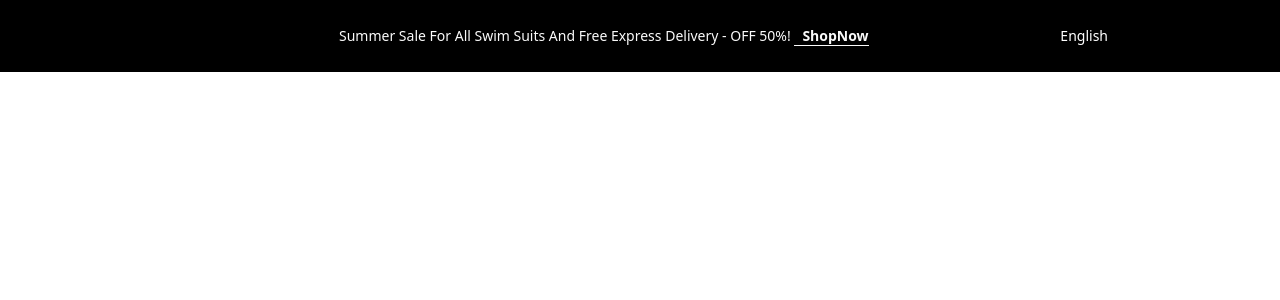
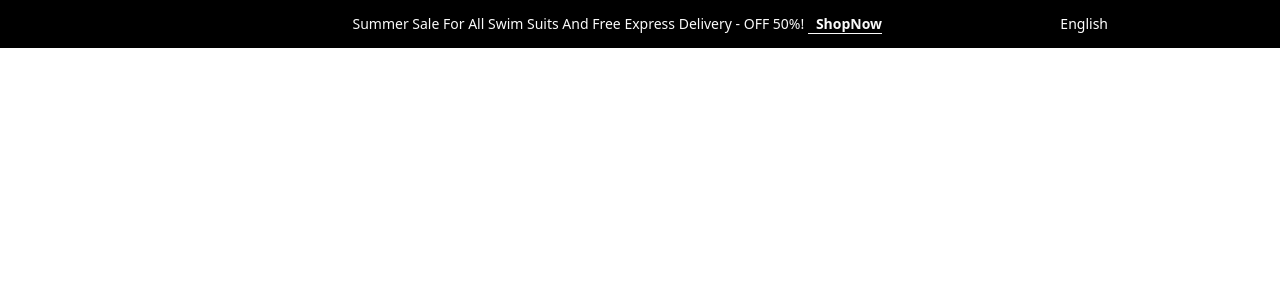
Before and after one commit to nazarovvv-o1/E-Commerce-project, a Next.js app: page / in a window 1280 px wide. Shown: the top 300 px of the page. Built offline with nearby package versions, Linux system fonts and the light colour scheme; some icons are missing.

Commit message:
firs commit

```diff
--- a/src/Components/NavbarTop/NavbarTop.jsx
+++ b/src/Components/NavbarTop/NavbarTop.jsx
@@ -14,7 +14,7 @@ const NavbarTop = () => {
         <h1 className="text-white text-sm">English</h1>
         <ExpandMoreIcon className="text-white" />
       </div>
-      <h1>salom uzb</h1>
+      <h2>salom</h2>
     </div>
   );
 };
```
